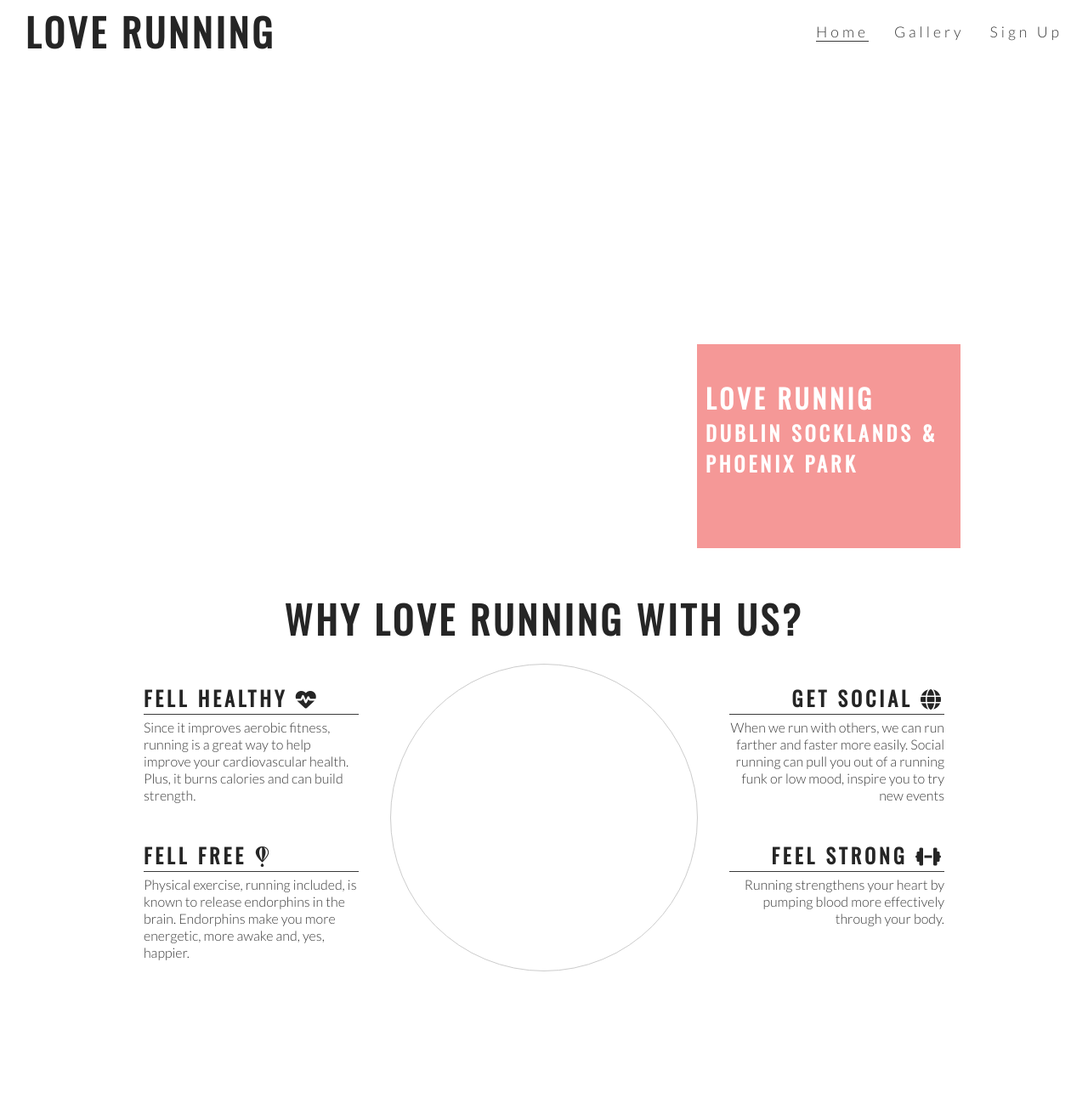
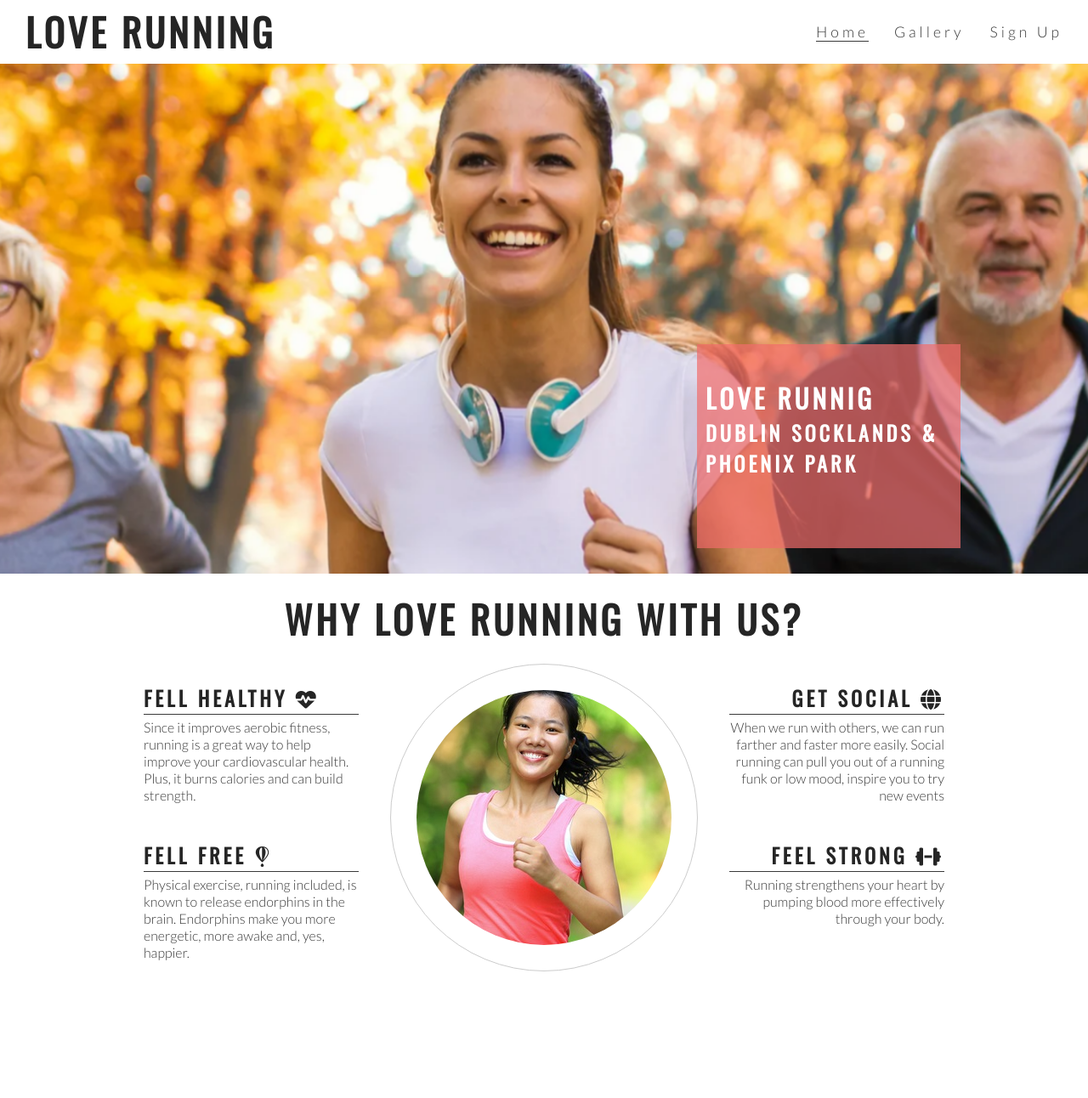
Before and after one commit to Anthoni-Mathias/love-running, a plain HTML site: page index.html in a window 1280 px wide. Shown: the top 1292 px of the page at 85% size. Drawn offline with nearby package versions, Linux system fonts and the light colour scheme; the site is published under a folder, as on GitHub Pages, so addresses that start at the root find nothing.

Commit message:
Fixed image

```diff
--- a/assets/css/style.css
+++ b/assets/css/style.css
@@ -74,7 +74,7 @@ h1, h2 {
 #hero-image {
     height: 600px;
     width: 100%;
-    background: url('/assets/image/hero-image.webp') no-repeat center center;
+    background: url('../image/hero-image.webp') no-repeat center center;
 
     /* animates zoom effect on loading page */
     animation-name: hero-zoom;
@@ -183,7 +183,7 @@ hr {
 }
 
 #circle-cover-bg {
-    background: url('/assets/image/ethos-center-image.jpg') no-repeat center center;
+    background: url('../image/ethos-center-image.jpg') no-repeat center center;
     height: 100%;
     border-radius: 50%;
 }
```
